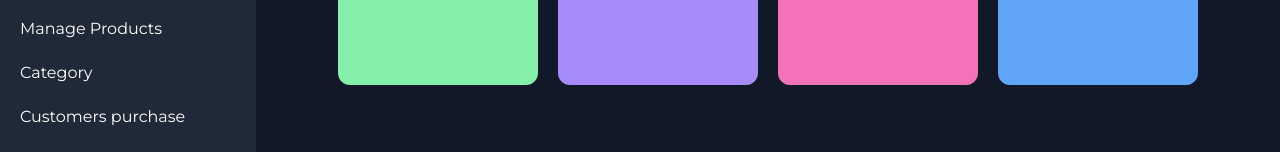
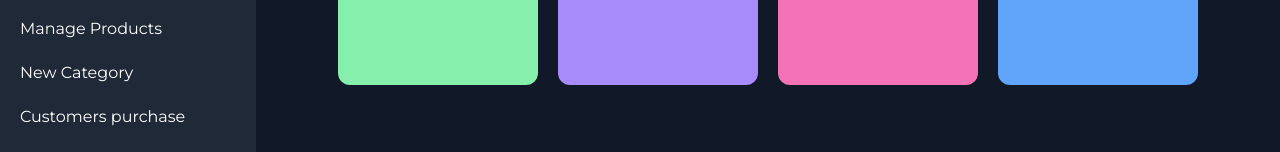
Before and after one commit to iamgauhar/connecting-tariq-CMS, a React (Vite) app: page / in a window 1280 px wide. Shown: the part 215-367 px from the top of the page. Built offline with nearby package versions, Linux system fonts and the light colour scheme; sample sign-in values are in the browser's storage.

Commit message:
Update Sidebar.jsx

```diff
--- a/src/components/Sidebar.jsx
+++ b/src/components/Sidebar.jsx
@@ -58,7 +58,7 @@ const Sidebar = () => {
                         className="category"
                         onClick={() => setShowMenu(false)}
                     >
-                        Category
+                        New Category
                     </NavLink>
                 </li>
                 <li className="hover:font-semibold">
```
